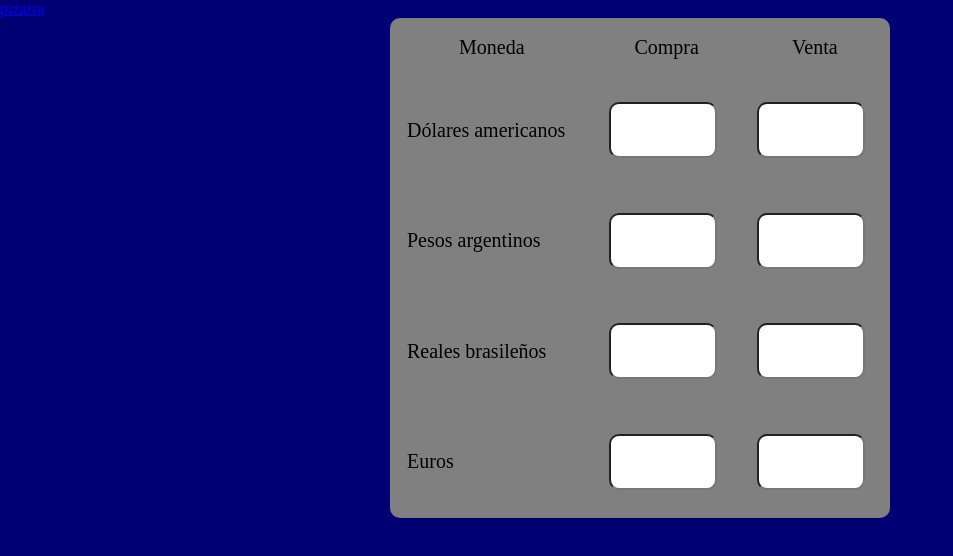
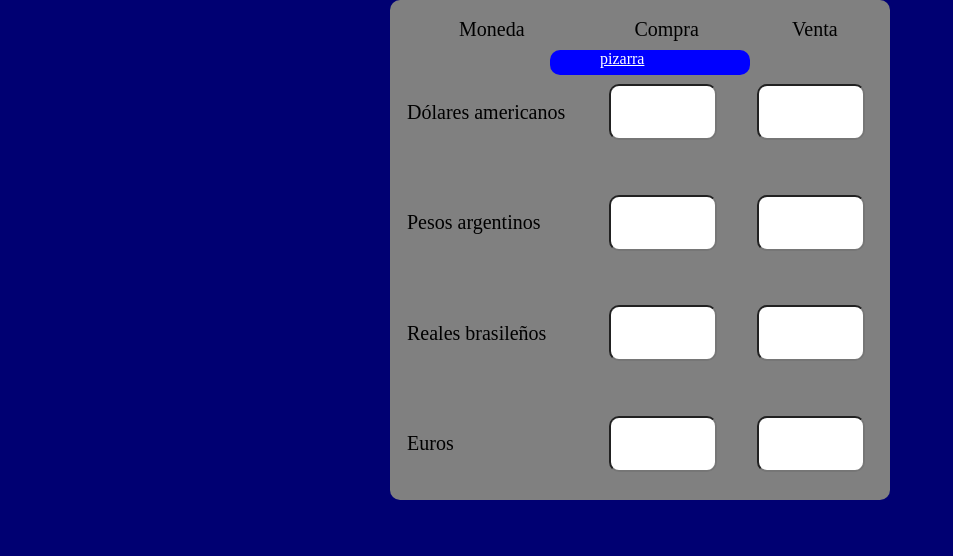
Before and after one commit to 51361805/Pizarra-Electronica, a plain HTML site: page pages/mostrador.html in a window 1280 px wide. Shown: the whole page, without its empty margins (0-953 px from the left). Drawn offline with Linux system fonts and the light colour scheme.

Commit message:
actualizacion

```diff
--- a/css/style.css
+++ b/css/style.css
@@ -128,3 +128,33 @@ td {
   height: 50px;
   overflow-x: hidden;
 }
+
+.fondo{
+  width: 200px;
+  position: absolute;
+  margin-right: 15px;
+}
+
+
+a{
+  color: transparent;
+  width: 100px;
+margin-left: 200px;
+padding: 0px 50px;
+border-radius: 10px;
+height: 20px;
+}
+
+a:hover{
+  display: block;
+  background-color: rgb(165, 10, 10);
+  color: white;
+}
+.mostrador{
+  background-color: blue;
+  position: absolute;
+  color: white;
+  margin-top: 50px;
+ height: 25px;
+ margin-right: 180px;
+}
--- a/pages/mostrador.html
+++ b/pages/mostrador.html
@@ -11,7 +11,8 @@
 
 <body>
 
-    <a target="_blank" href="../index.html">pizarra</a>
+
+
 
     <div class="center">
 
@@ -45,8 +46,9 @@
                 <td class="int"> <input class="c-v" id="venta-euro" type="number" min="1" max="100"></td>
             </tr>
 
+
         </table>
-
+        <a class="mostrador" target="_blank" href="../index.html">pizarra</a>
     </div>
 
 
```
Also changed, not shown: index.html (+3 -2 lines), img/275978959_103366768973527_5811735745408022677_n-removebg-preview.png (added).
